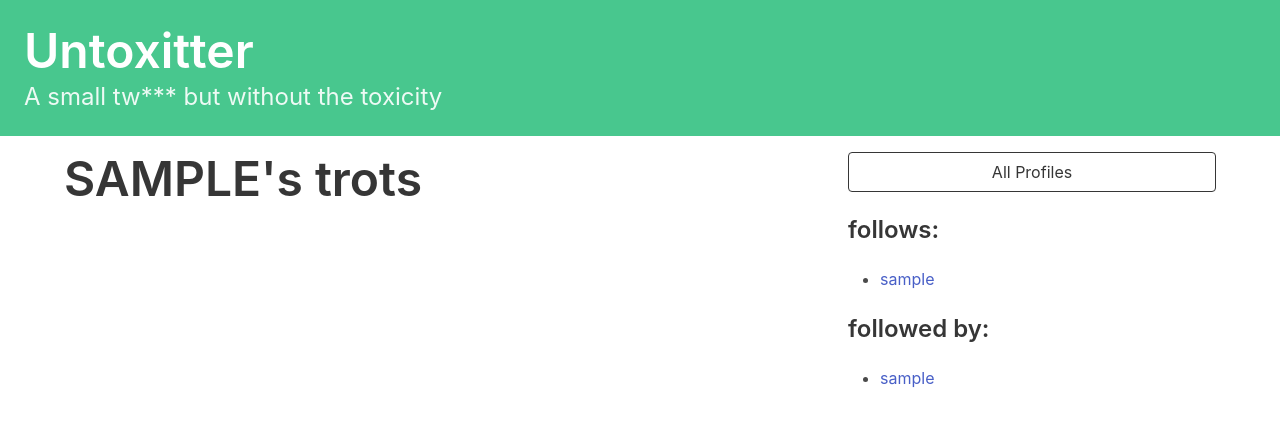
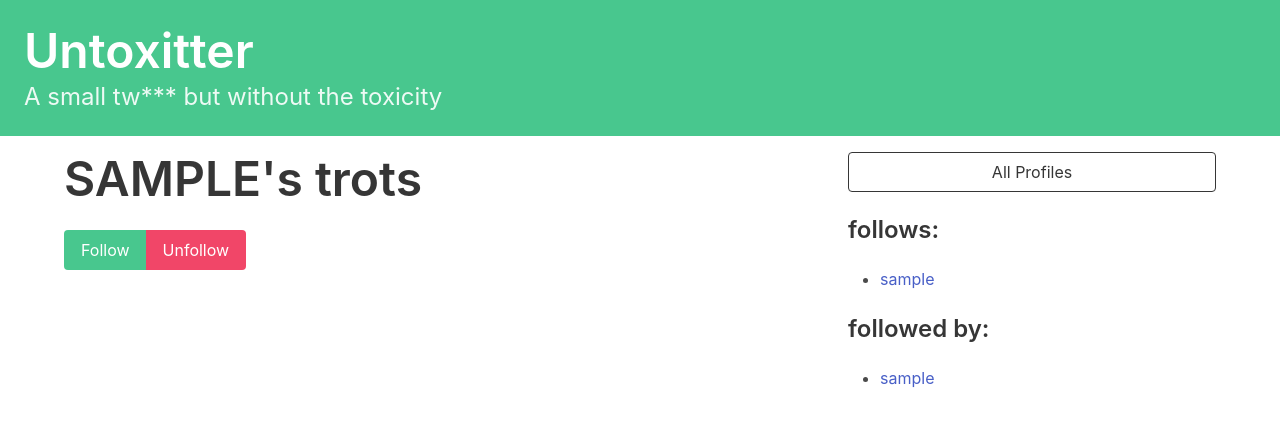
Before and after one commit to Weapon-X6/untoxitter, a Django app: page /profile/1 in a window 1280 px wide. Shown: the top 427 px of the page. Run offline with Django 4.2, Linux system fonts and the light colour scheme; tables that the repository leaves empty hold one stand-in row (values such as "Sample post").

Commit message:
Add follow and unfollow buttons

```diff
--- a/trots/templates/trots/profile.html
+++ b/trots/templates/trots/profile.html
@@ -6,6 +6,15 @@
             <h1 class="title is-1">
                 {{ profile.user.username|upper }}'s trots
             </h1>
+        </div>
+        <div class="buttons has-addons">
+            {% if profile in user.profile.follows.all %}
+                <button class="button is-success is-static">Follow</button>
+                <button class="button is-danger">Unfollow</button>
+            {% else %}
+                <button class="button is-success">Follow</button>
+                <button class="button is-danger">Unfollow</button>
+             {% endif %}
         </div>
     </div>
 
```
